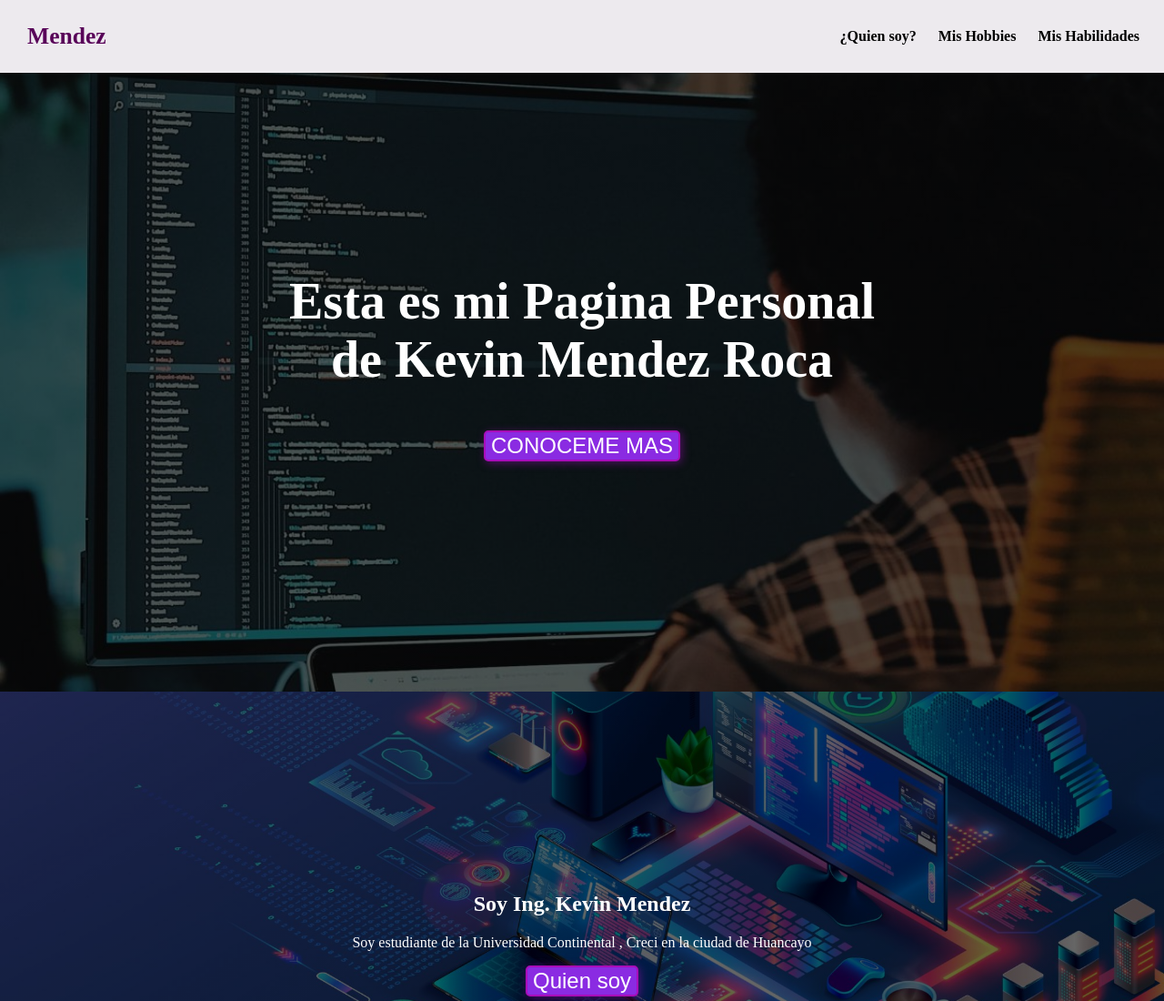
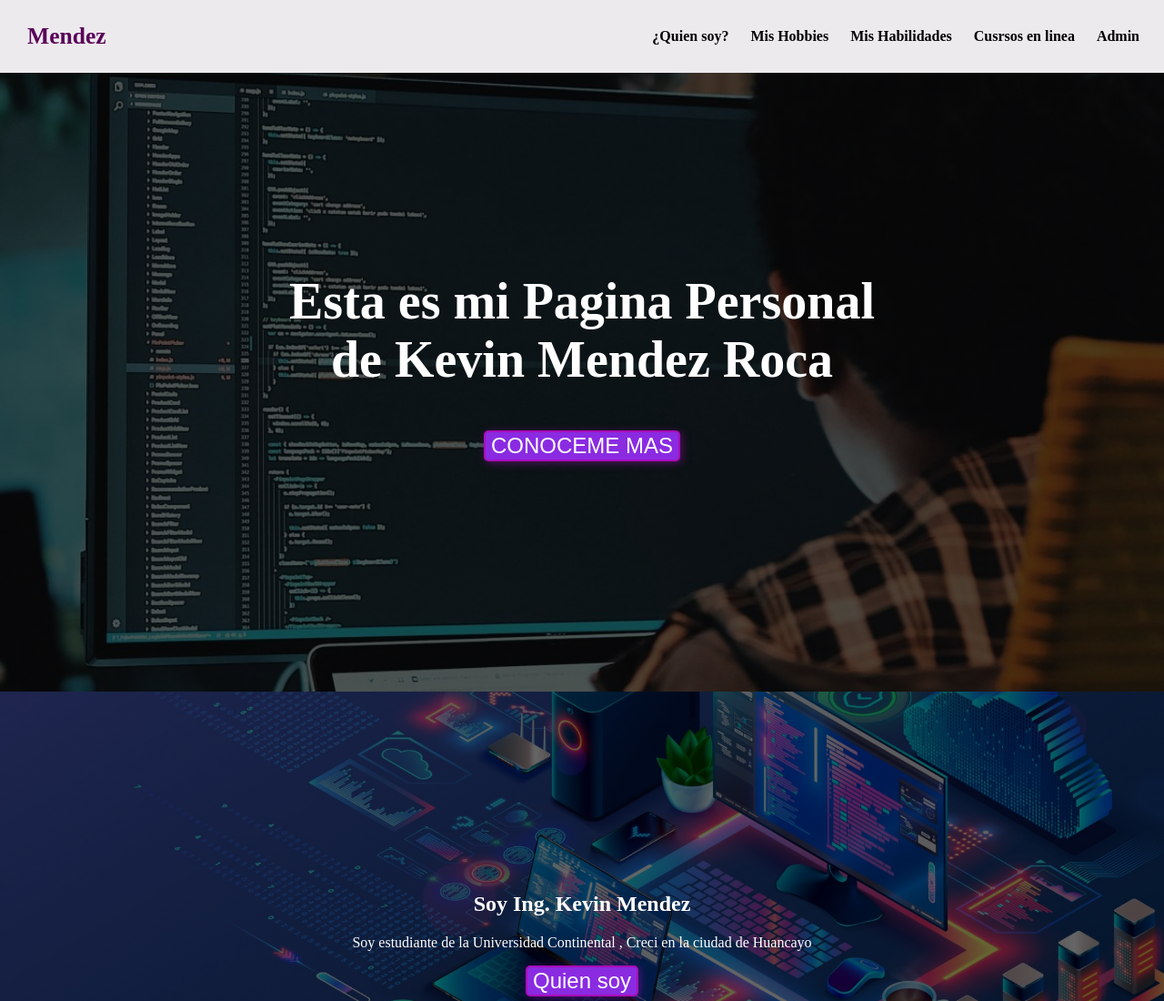
Before and after one commit to MENDEZ-Kevin/kevinmgithub.io, a plain HTML site: page index.html in a window 1280 px wide. Shown: the top 1100 px of the page at 91% size. Drawn offline with Linux system fonts and the light colour scheme.

Commit message:
Update index.html

```diff
--- a/index.html
+++ b/index.html
@@ -12,6 +12,9 @@
                 <a href="#quien-soy">¿Quien soy?</a>
                 <a href="#mis-hobbies">Mis Hobbies</a>
                 <a href="#mis-habilidades">Mis Habilidades</a>
+                <a herf="#">Cusrsos en linea</a>
+                <a herf="#">Admin</a>
+
 
             </nav>
         </div>
```
